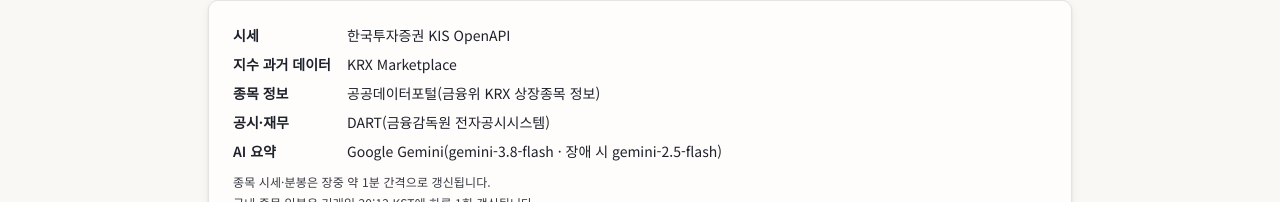
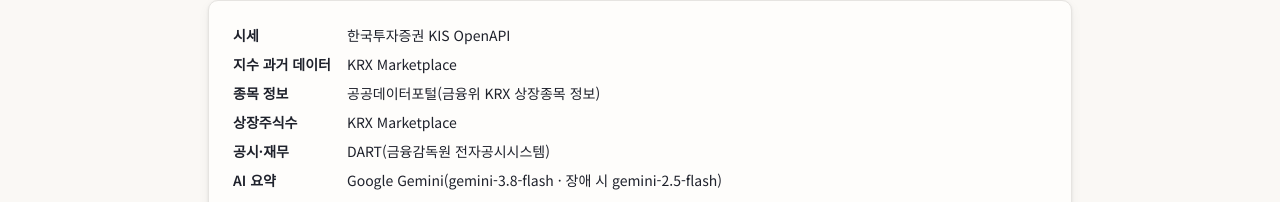
Before and after one commit to Donghunn-Lee/slate-kr, a Next.js app in the folder web/: page /credits in a window 1280 px wide. Shown: the part 178-380 px from the top of the page. Built offline with nearby package versions, Linux system fonts and the light colour scheme; no server answers; the database is empty.

Commit message:
docs(layout): Credit KRX Marketplace for listed shares on /credits

```diff
--- a/web/src/app/credits/page.tsx
+++ b/web/src/app/credits/page.tsx
@@ -11,6 +11,7 @@ const DATA_SOURCES: ReadonlyArray<{ category: string; value: string }> = [
   { category: "시세", value: "한국투자증권 KIS OpenAPI" },
   { category: "지수 과거 데이터", value: "KRX Marketplace" },
   { category: "종목 정보", value: "공공데이터포털(금융위 KRX 상장종목 정보)" },
+  { category: "상장주식수", value: "KRX Marketplace" },
   { category: "공시·재무", value: "DART(금융감독원 전자공시시스템)" },
   {
     category: "AI 요약",
```
